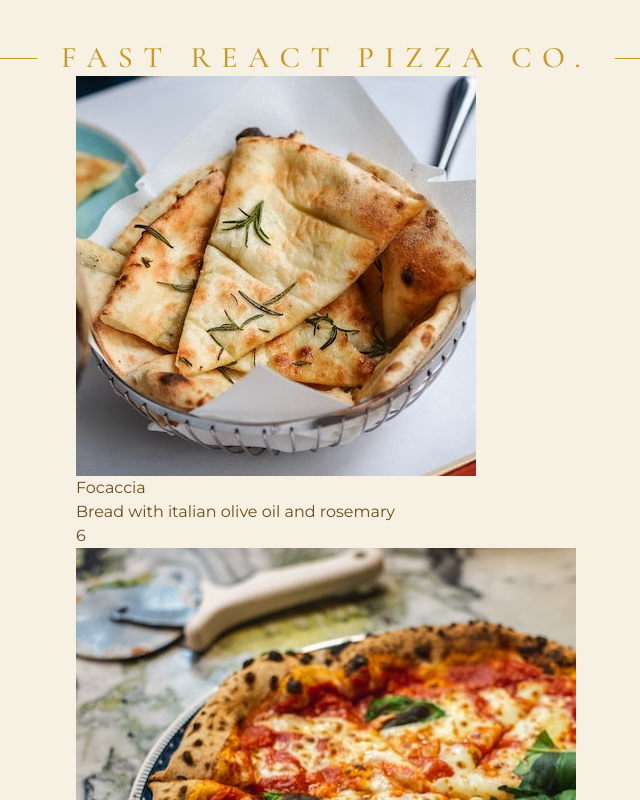
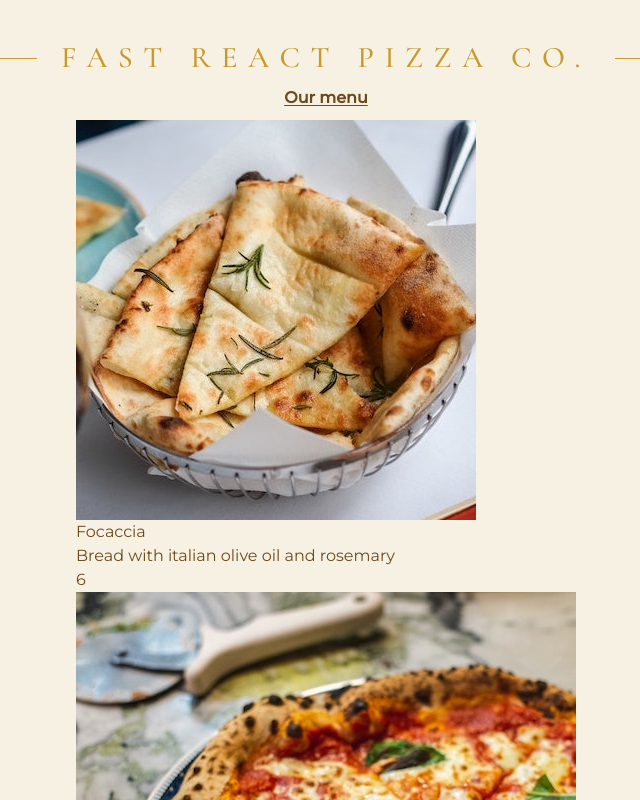
Before and after one commit to Majkan1/Single-Pizza-Menu, a React (Vite) app in the folder vite-project/: page / in a window 1280 px wide. Shown: the top 800 px of the page, without its empty margins (314-954 px from the left). Built offline with nearby package versions, Linux system fonts and the light colour scheme.

Commit message:
feat:Center the ti

```diff
--- a/vite-project/src/App.tsx
+++ b/vite-project/src/App.tsx
@@ -84,6 +84,7 @@ function Footer(){
 function Menu({pizza}:MenuProps){
   return(
     <div>
+      <p className="font-bold underline underline-offset-2 flex justify-center m-2.5">Our menu</p>
       {pizza.map((item,index)=>(
         <div key = {index}>
           <img
```
